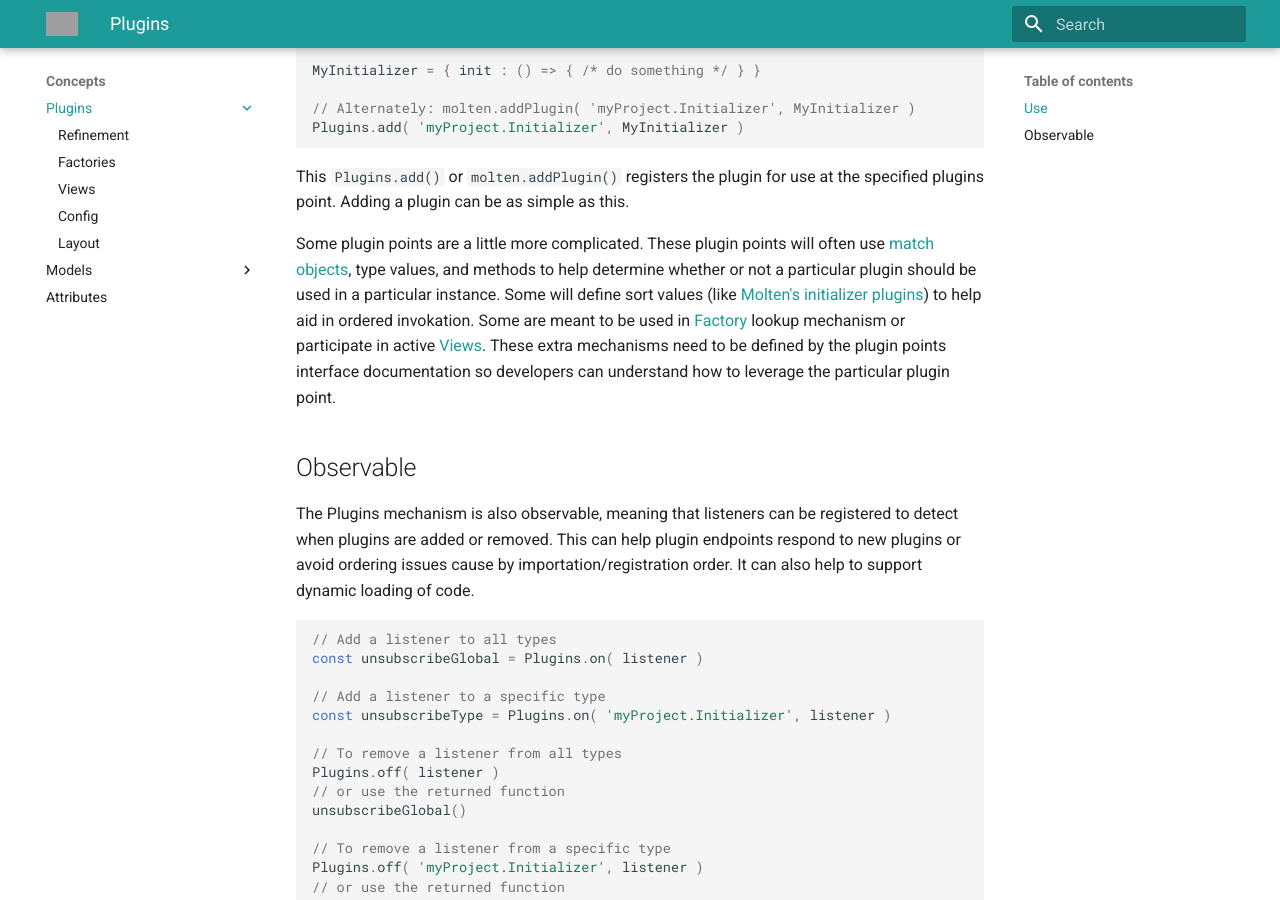
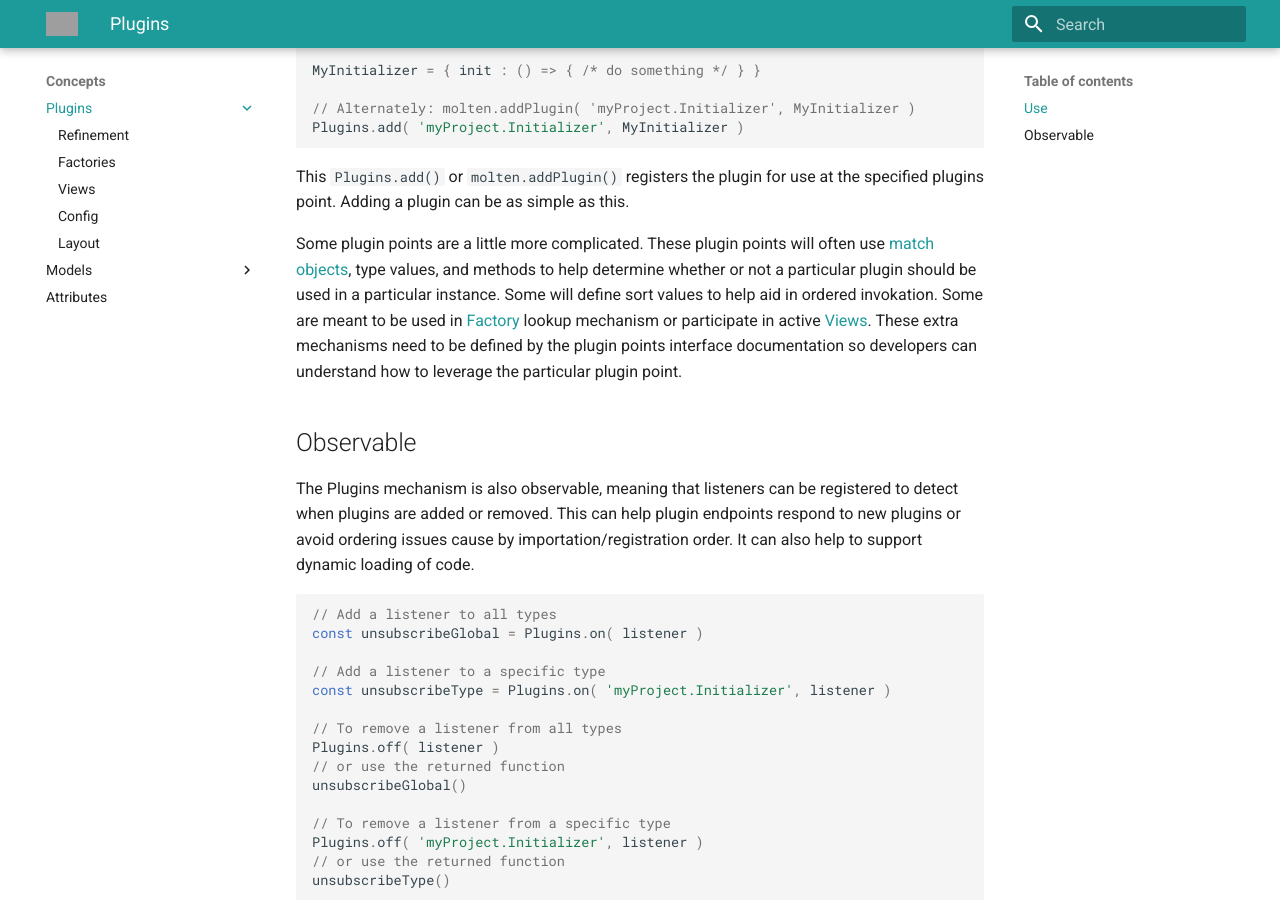
Before and after one commit to Leverege/molten-docs, an MkDocs documentation site: the page built from docs/concepts/plugins/index.md, in a window 1280 px wide and 900 px high, scrolled down 921 px. Built offline with MkDocs 1.6.1 and Material for MkDocs 9.7.7, drawn with Linux system fonts in a browser that asks for light colours; the version menu is left out; grey boxes are pictures that could not be loaded.

```diff
--- a/docs/concepts/plugins/index.md
+++ b/docs/concepts/plugins/index.md
@@ -34,7 +34,7 @@ Plugins.add( 'myProject.Initializer', MyInitializer )
 
 This `Plugins.add()` or `molten.addPlugin()` registers the plugin for use at the specified plugins point. Adding a plugin can be as simple as this.
 
-Some plugin points are a little more complicated. These plugin points will often use [match objects](./refinement), type values, and methods to help determine whether or not a particular plugin should be used in a particular instance. Some will define sort values (like [Molten's initializer plugins](/docs/startup/initializers/)) to help aid in ordered invokation. Some are meant to be used in [Factory]((./factories)) lookup mechanism or participate in active [Views]((./views)). These extra mechanisms need to be defined by the plugin points interface documentation so developers can understand how to leverage the particular plugin point.
+Some plugin points are a little more complicated. These plugin points will often use [match objects](./refinement), type values, and methods to help determine whether or not a particular plugin should be used in a particular instance. Some will define sort values to help aid in ordered invokation. Some are meant to be used in [Factory](./factories) lookup mechanism or participate in active [Views](./views). These extra mechanisms need to be defined by the plugin points interface documentation so developers can understand how to leverage the particular plugin point.
 
 
 ## Observable
--- a/mkdocs.yml
+++ b/mkdocs.yml
@@ -63,6 +63,7 @@ nav :
       - docs/data-viewers/index.md
     - Graphs :
       - docs/graphs/index.md
+      - Getting Started : docs/graphs/getting-started.md
       - XYChart:
         - docs/graphs/xychart/index.md
         - Plugin Points:
```
Also changed, not shown: docs/docs/custom-data/data-source.md (+1 -1 lines), docs/docs/graphs/index.md (+1 -1 lines), docs/docs/routes/index.md (+1 -1 lines), docs/getting-started/index.md (+3 -3 lines).
